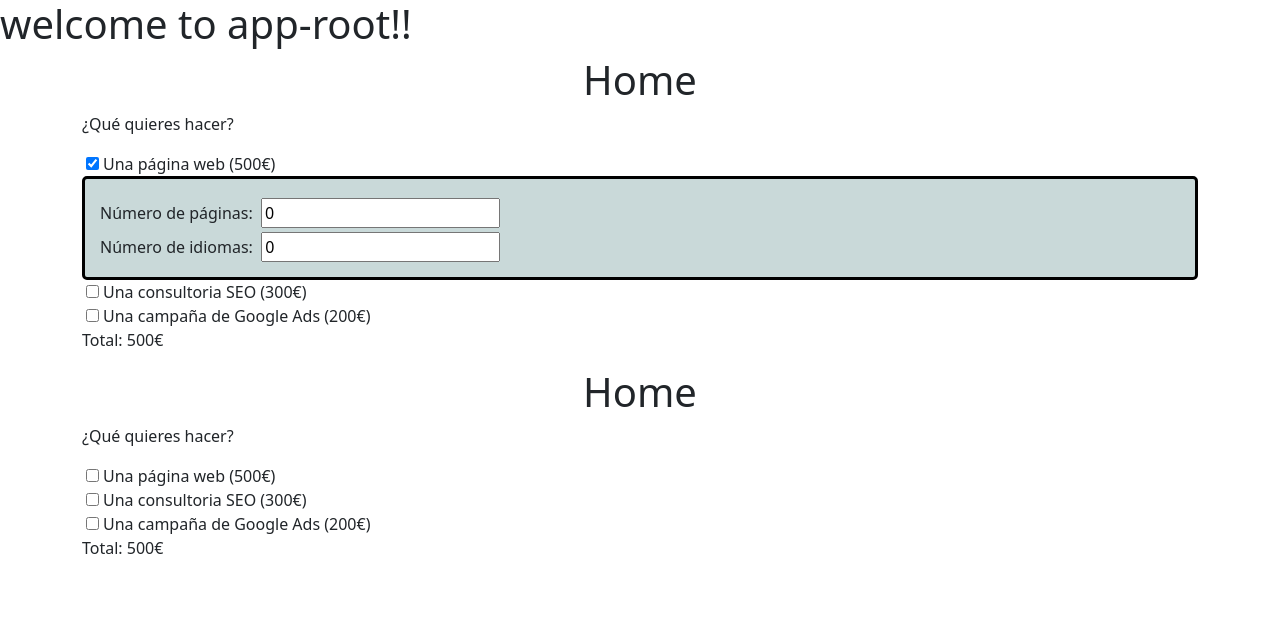
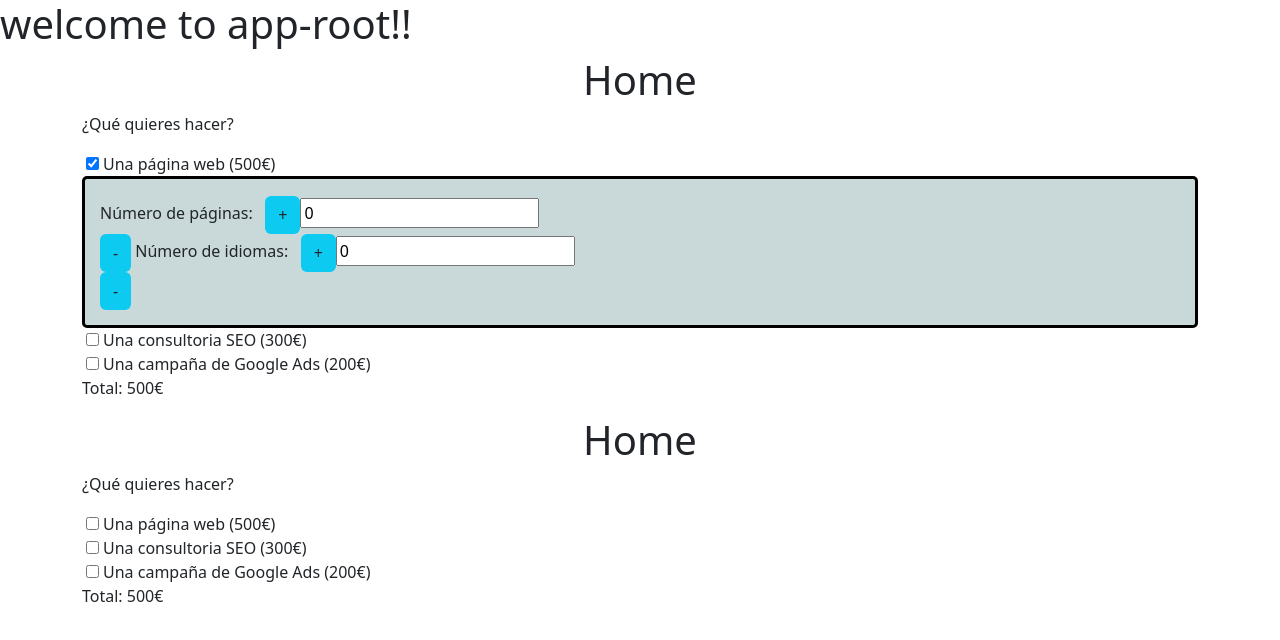
Before and after one commit to davidmuns/frontend-angular-sprint-07, an Angular app: page /home in a window 1280 px wide. Both pictures are taken after a click on the checkbox 92 px from the left and 163 px from the top of the page. Shown: the top 640 px of the page. Built offline with nearby package versions, Linux system fonts and the light colour scheme.

Commit message:
Update panel.component.html

```diff
--- a/src/app/components/panel/panel.component.html
+++ b/src/app/components/panel/panel.component.html
@@ -1,8 +1,13 @@
 <div *ngIf="options[0].isChecked">
   <div style="border: 3px solid black; background-color: rgb(201, 217, 217); border-radius: 5px; padding: 15px;;">
-    Número de páginas: &nbsp;<input class="my-1" type="number" name="pages" value="pages" [(ngModel)]="pages"
-      (click)="updateWebExtras()" /><br>
-    Número de idiomas: &nbsp;<input type="number" name="languages" value="languages" [(ngModel)]="languages"
-      (click)="updateWebExtras()" /><br>
+    Número de páginas: &nbsp;
+    <button class="btn bg-info" (click)="addPage()">+</button>
+    <input class="my-1" type="number" name="pages" value="pages" [(ngModel)]="pages" (click)="updateWebExtras()" /><br>
+    <button class="btn bg-info" (click)="deletePage()">-</button>
+
+    Número de idiomas: &nbsp;
+    <button class="btn bg-info" (click)="addLanguage()">+</button>
+    <input type="number" name="languages" value="languages" [(ngModel)]="languages" (click)="updateWebExtras()" /><br>
+    <button class="btn bg-info" (click)="deleteLanguage()">-</button>
   </div>
 </div>
```
